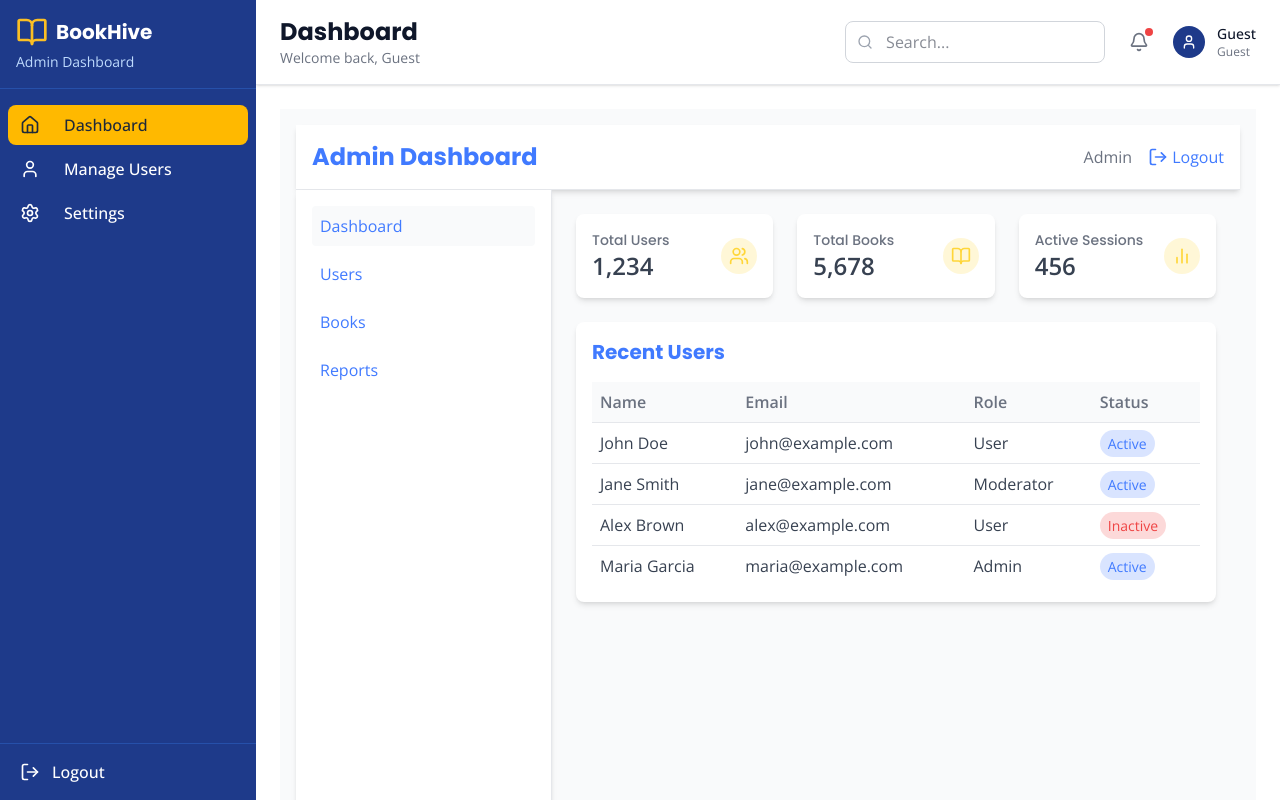
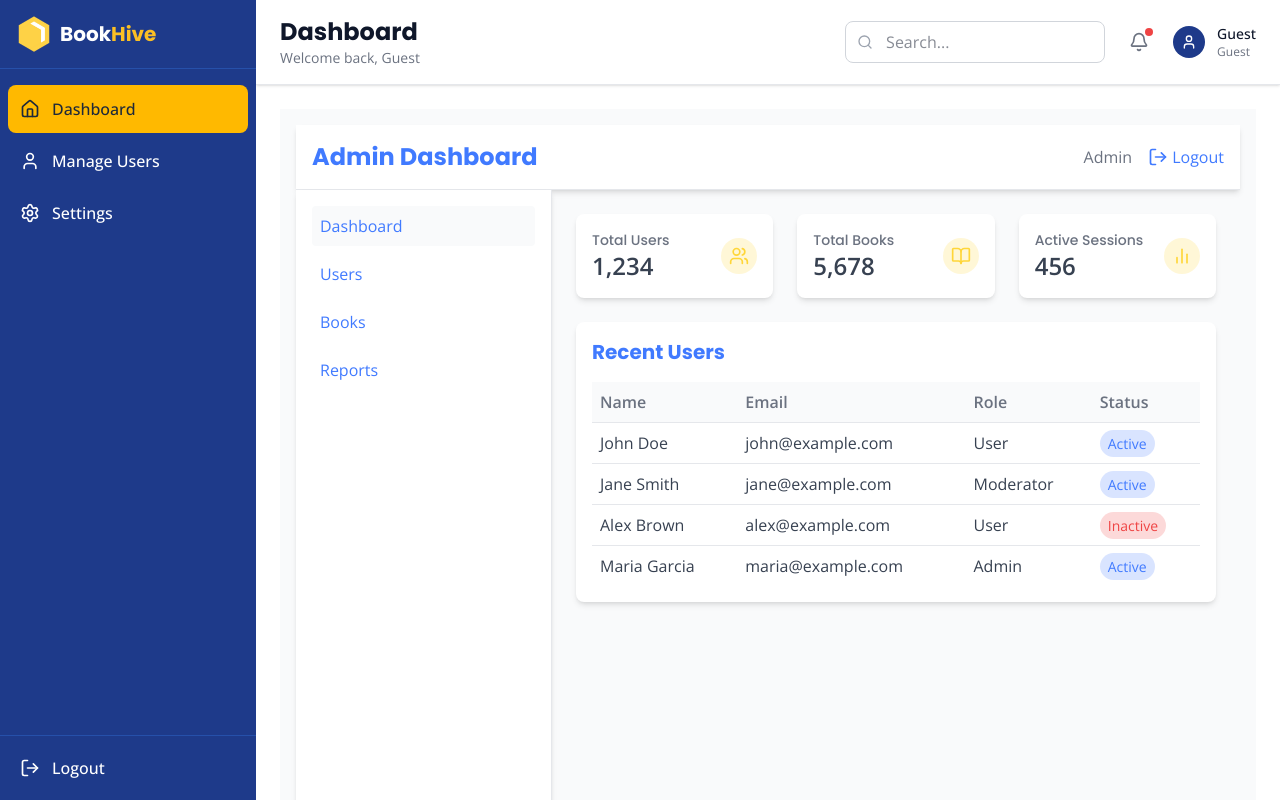
Before and after one commit to Benshekniel/BookHiveFrontend, a React app in the folder bookhive/: page /admin in a window 1280 px wide. Built offline with nearby package versions, Linux system fonts and the light colour scheme; the HTML template or start-up script is replaced by a standard one.

Commit message:
side bar edits

```diff
--- a/bookhive/src/components/shared/Sidebar.jsx
+++ b/bookhive/src/components/shared/Sidebar.jsx
@@ -1,7 +1,7 @@
 import React from 'react';
 import { useNavigate, useLocation } from 'react-router-dom';
 import { sidebarMenuConfig } from '../../config/menuConfig';
-import { BookOpen, LogOut } from 'lucide-react';
+import { LogOut } from 'lucide-react';
 
 const Sidebar = ({ collapsed, setCollapsed, onLogout }) => {
   const navigate = useNavigate();
@@ -46,27 +46,27 @@ const Sidebar = ({ collapsed, setCollapsed, onLogout }) => {
         transitionDuration: collapsed ? '500ms' : '300ms',
         backgroundColor: '#1E3A8A',
       }}
-
     >
       {/* Header */}
       <div
-        className="p-4 border-b"
-        style={{ borderColor: 'rgba(59, 130, 246, 0.3)' }}
+        className="p-4 border-b flex items-center"
+        style={{
+          borderColor: 'rgba(59, 130, 246, 0.3)',
+          minHeight: '65px', // Fixed height to prevent vertical shift
+        }}
       >
-        <div className="flex items-center justify-between">
+        <div className="flex items-center space-x-2">
+          <img
+            src="/images/logo.png"
+            alt="BookHive Logo"
+            className="w-9 h-9 object-contain"
+          />
           {!collapsed && (
-            <div className="flex items-center space-x-2">
-              <BookOpen className="w-8 h-8" style={{ color: '#FBBF24' }} />
-              <h1 className="text-xl font-bold">BookHive</h1>
-            </div>
+            <h1 className="text-xl font-bold">
+              Book<span style={{ color: '#FBBF24' }}>Hive</span>
+            </h1>
           )}
-          {/* Toggle button removed */}
         </div>
-        {!collapsed && (
-          <p className="text-sm mt-1" style={{ color: '#BFDBFE' }}>
-            {displayRole} Dashboard
-          </p>
-        )}
       </div>
 
       {/* Navigation */}
@@ -80,15 +80,17 @@ const Sidebar = ({ collapsed, setCollapsed, onLogout }) => {
               <li key={item.path}>
                 <button
                   onClick={() => handleNavigation(item.path)}
-                  className={`w-full flex items-center rounded-lg transition-colors ${
-                    collapsed ? 'justify-center py-3' : 'px-3 py-2'
-                  } ${
-                    isActive ? 'bg-amber-400 text-gray-800' : 'text-white hover:bg-amber-200 hover:text-gray-800'
+                  className={`w-full flex items-center rounded-lg transition-colors px-3 py-3 min-h-[48px] ${
+                    isActive
+                      ? 'bg-amber-400 text-gray-800'
+                      : 'text-white hover:bg-amber-200 hover:text-gray-800'
                   }`}
                   title={collapsed ? item.label : ''}
                 >
-                  <Icon className={`w-5 h-5 flex-shrink-0 ${collapsed ? '' : 'mr-3'}`} />
-                  {!collapsed && <span className="ml-3 font-medium">{item.label}</span>}
+                  <Icon className="w-5 h-5 flex-shrink-0" />
+                  {!collapsed && (
+                    <span className="ml-3 font-medium whitespace-nowrap">{item.label}</span>
+                  )}
                 </button>
               </li>
             );
@@ -100,13 +102,11 @@ const Sidebar = ({ collapsed, setCollapsed, onLogout }) => {
       <div className="p-2 border-t" style={{ borderColor: 'rgba(59, 130, 246, 0.3)' }}>
         <button
           onClick={handleLogout}
-          className={`w-full flex items-center rounded-lg transition-colors hover:bg-red-600 ${
-            collapsed ? 'justify-center py-3' : 'px-3 py-2'
-          }`}
+          className={`w-full flex items-center rounded-lg transition-colors px-3 py-3 min-h-[48px] hover:bg-red-600`}
           title={collapsed ? 'Logout' : ''}
         >
           <LogOut className="w-5 h-5 flex-shrink-0" />
-          {!collapsed && <span className="ml-3 font-medium">Logout</span>}
+          {!collapsed && <span className="ml-3 font-medium whitespace-nowrap">Logout</span>}
         </button>
       </div>
     </div>
```
Also changed, not shown: bookhive/public/images/logo.png (added).
